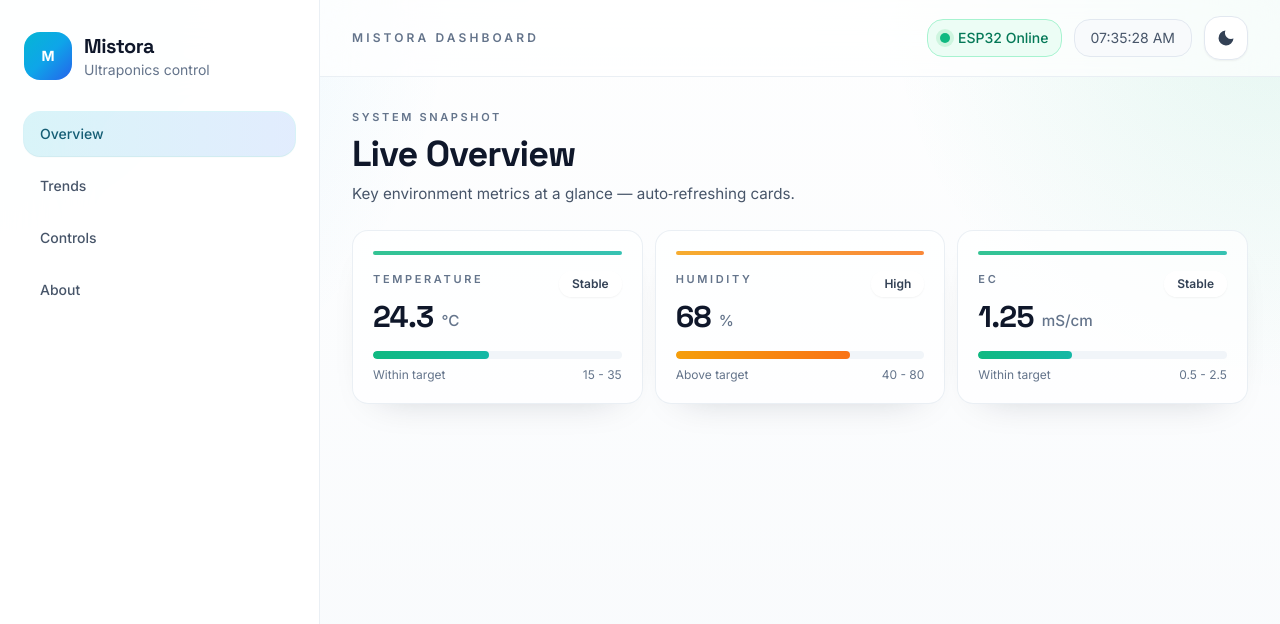
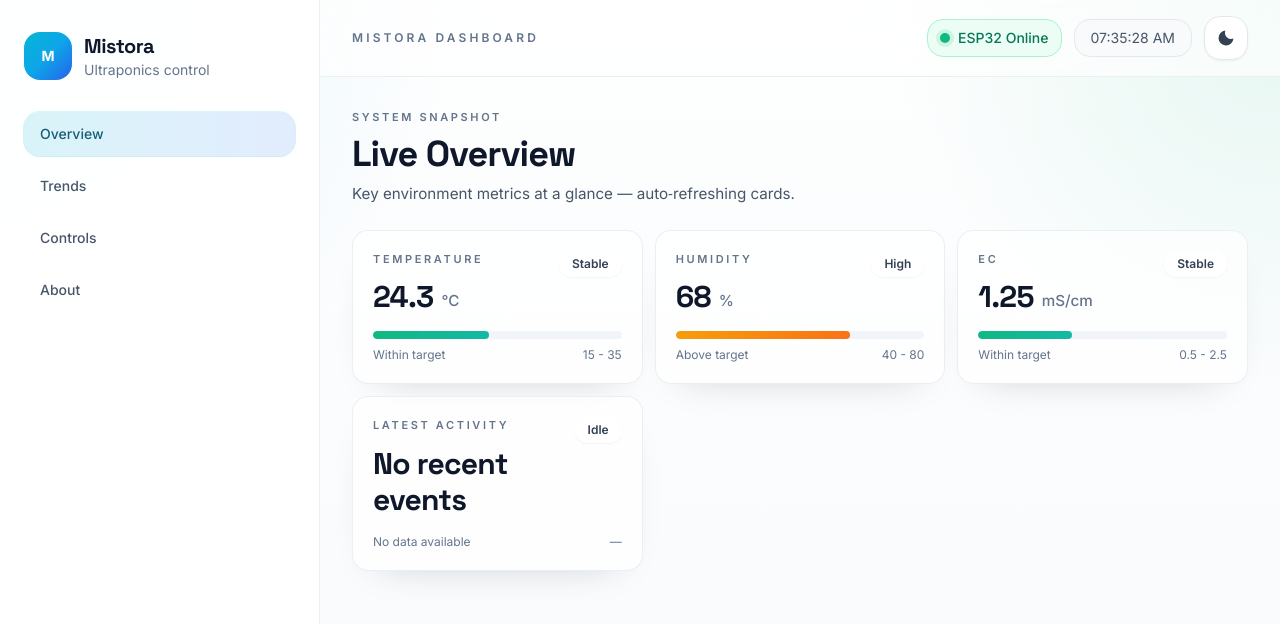
Before and after one commit to alo-stack/Mistora_Ultraponics, a React (Vite) app: page /overview in a window 1280 px wide. Shown: the top 624 px of the page. Built offline with nearby package versions, Linux system fonts and the light colour scheme; no server answers; the database is empty.

Commit message:
style: clean up overview section cards

```diff
--- a/src/components/SensorCard.jsx
+++ b/src/components/SensorCard.jsx
@@ -12,7 +12,6 @@ export default function SensorCard({label, value, unit, min=0, max=100}){
 
   return (
     <article className="dashboard-card group rounded-2xl p-4 backdrop-blur sm:p-5">
-      <div className={`mb-4 h-1 rounded-full bg-gradient-to-r ${accentClass} opacity-85 motion-safe:transition-transform motion-safe:duration-300 group-hover:scale-x-[1.015]`} />
 
       <div className="flex items-start justify-between gap-4">
         <div>
--- a/src/pages/Overview.jsx
+++ b/src/pages/Overview.jsx
@@ -1,6 +1,8 @@
-import React, { useState } from 'react'
+import React, { useEffect, useState } from 'react'
+import { collection, limit, onSnapshot, orderBy, query } from 'firebase/firestore'
 import SensorCard from '../components/SensorCard'
 import PageHeader from '../components/PageHeader'
+import { db } from '../firebase'
 
 const sampleSensors = [
   { id: 'temp', label: 'Temperature', value: 24.3, unit: '°C', min: 15, max: 35 },
@@ -8,9 +10,48 @@ const sampleSensors = [
   { id: 'ec', label: 'EC', value: 1.25, unit: 'mS/cm', min: 0.5, max: 2.5 },
 ]
 
+const formatEventDate = (createdAt) => {
+  if (!createdAt) return 'Unknown time'
+  return createdAt.toLocaleString(undefined, {
+    month: 'short',
+    day: 'numeric',
+    hour: 'numeric',
+    minute: '2-digit',
+  })
+}
+
 export default function Overview(){
   const [sensors] = useState(sampleSensors)
+  const [latestLog, setLatestLog] = useState(null)
 
+  useEffect(() => {
+    const logsQuery = query(
+      collection(db, 'activity_logs'),
+      orderBy('createdAt', 'desc'),
+      limit(1),
+    )
+
+    const unsubscribe = onSnapshot(logsQuery, (snapshot) => {
+      const latest = snapshot.docs[0]?.data()
+      if (!latest) {
+        setLatestLog(null)
+        return
+      }
+
+      setLatestLog({
+        id: snapshot.docs[0].id,
+        type: latest.type || 'system',
+        title: latest.title || 'System event',
+        detail: latest.detail || 'No details provided.',
+        severity: latest.severity || 'info',
+        createdAt: latest.createdAt?.toDate?.() || null,
+      })
+    }, () => {
+      setLatestLog(null)
+    })
+
+    return unsubscribe
+  }, [])
 
   return (
     <section className="space-y-5 lg:space-y-6">
@@ -20,12 +61,38 @@ export default function Overview(){
         subtitle="Key environment metrics at a glance — auto‑refreshing cards."
       />
 
-      {/* Metric overview removed per request */}
-
       <div className="grid gap-3 sm:grid-cols-2 xl:grid-cols-3">
         {sensors.map((sensor) => (
           <SensorCard key={sensor.id} {...sensor} />
         ))}
+
+        <article className="dashboard-card group rounded-2xl p-4 backdrop-blur sm:p-5">
+          <div className="flex items-start justify-between gap-4">
+            <div>
+              <p className="surface-label transition group-hover:text-slate-700 dark:group-hover:text-slate-200">Latest activity</p>
+              <div className="mt-3">
+                <p className="surface-title text-2xl font-bold tracking-tight sm:text-3xl">
+                  {latestLog ? latestLog.title : 'No recent events'}
+                </p>
+                {latestLog ? (
+                  <p className="mt-1 text-sm text-slate-500 dark:text-slate-400 sm:text-[0.95rem]">
+                    {latestLog.detail}
+                  </p>
+                ) : null}
+              </div>
+            </div>
+            <span className="shrink-0 rounded-full border border-white/70 bg-white/80 px-3 py-1 text-xs font-semibold text-slate-700 shadow-sm backdrop-blur dark:border-slate-700/70 dark:bg-slate-950/60 dark:text-slate-200">
+              {latestLog ? latestLog.type.replace('_', ' ') : 'Idle'}
+            </span>
+          </div>
+
+          <div className="mt-4 space-y-2">
+            <div className="flex items-center justify-between text-xs text-slate-500 dark:text-slate-400">
+              <span>{latestLog ? 'Recorded' : 'No data available'}</span>
+              <span>{latestLog ? formatEventDate(latestLog.createdAt) : '—'}</span>
+            </div>
+          </div>
+        </article>
       </div>
     </section>
   )
```
Also changed, not shown: 1 other file (tests, documents, lock files or other folders).
